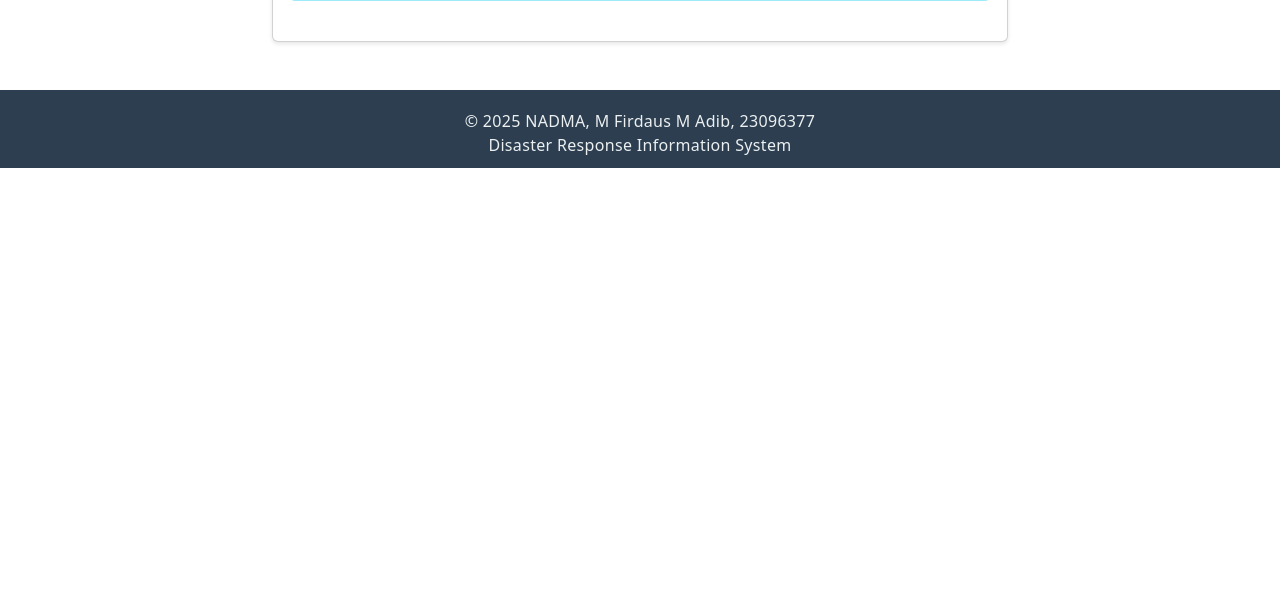
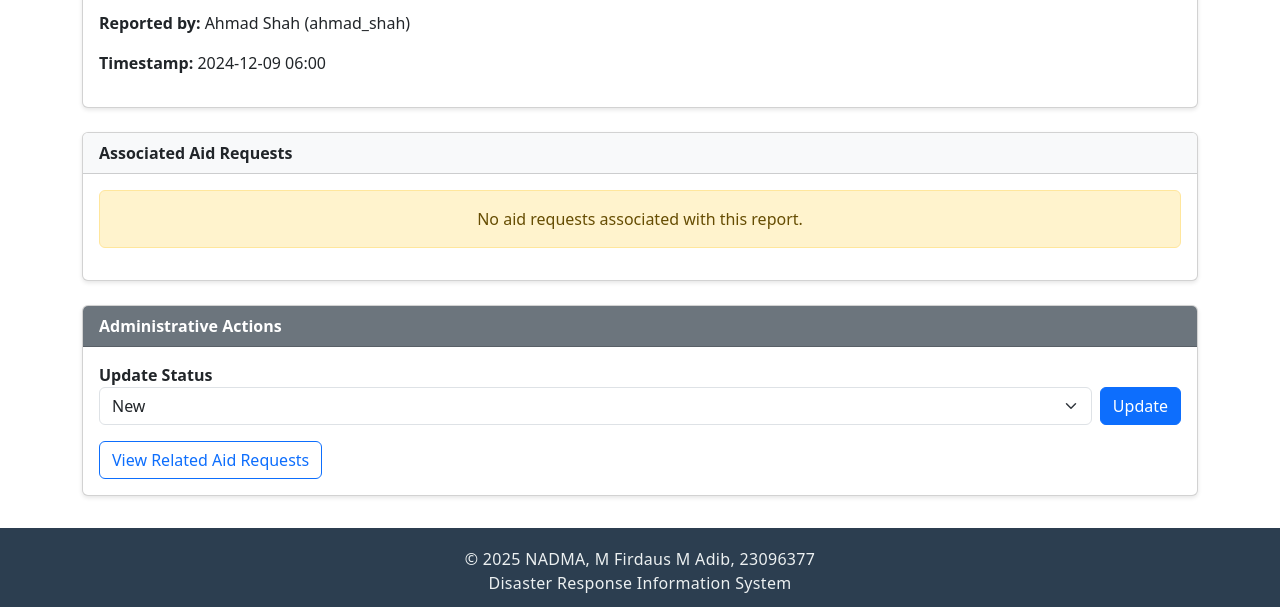
Before and after one commit to epireve/dris, a Django app: page /report/1/ in a window 1280 px wide. Shown: the part 627-1234 px from the top of the page. Before the commit the page ends 795 px from the top, so only its background shows below. Run offline with Django 5.2, Linux system fonts and the light colour scheme; a user stored in the database is signed in; data comes from the database, SQL or seed files in the repository; some libraries are stand-ins or nearby versions.

Commit message:
feat(report): enhance disaster report detail view with associated aid requests and administrative actions

```diff
--- a/core/templates/disaster/report_detail.html
+++ b/core/templates/disaster/report_detail.html
@@ -1,123 +1,158 @@
 {% extends "core/home.html" %}
+
+{% block title %}Disaster Report Detail{% endblock %}
 
 {% block content %}
 <div class="container mt-4">
-    <div class="row justify-content-center">
-        <div class="col-md-8">
+    <!-- Breadcrumbs -->
     <nav aria-label="breadcrumb">
         <ol class="breadcrumb">
             <li class="breadcrumb-item"><a href="{% url 'home' %}">Home</a></li>
-                    <li class="breadcrumb-item"><a href="{% url 'report_list' %}">Reports</a></li>
-                    <li class="breadcrumb-item active" aria-current="page">Report Details</li>
+            <li class="breadcrumb-item"><a href="{% url 'report_list' %}">Disaster Reports</a></li>
+            <li class="breadcrumb-item active" aria-current="page">Report #{{ report.pk }}</li>
         </ol>
     </nav>
 
-            <div class="card">
-                <div class="card-header {% if report.severity == 'CRITICAL' %}bg-danger text-white
-                                      {% elif report.severity == 'HIGH' %}bg-warning
-                                      {% elif report.severity == 'MEDIUM' %}bg-info text-white
-                                      {% else %}bg-success text-white{% endif %}">
-                    <h3 class="card-title mb-0">{{ report.get_disaster_type_display }}</h3>
+    <div class="mb-4 card">
+        {% comment %}
+        Severity color mapping:
+        CRITICAL: bg-danger
+        HIGH: bg-warning
+        MEDIUM: bg-primary
+        LOW: bg-success
+        {% endcomment %}
+        <div class="card-header
+            {% if report.severity == "CRITICAL" %}bg-danger text-white
+            {% elif report.severity == "HIGH" %}bg-warning text-dark
+            {% elif report.severity == "MEDIUM" %}bg-primary text-white
+            {% else %}bg-success text-white
+            {% endif %}
+        ">
+            <strong>{{ report.get_disaster_type_display }}</strong>
+            <span class="badge bg-info ms-2">{{ report.get_status_display }}</span>
+            <span class="badge
+                {% if report.severity == 'CRITICAL' %}bg-danger
+                {% elif report.severity == 'HIGH' %}bg-warning text-dark
+                {% elif report.severity == 'MEDIUM' %}bg-primary
+                {% else %}bg-success
+                {% endif %}
+                ms-2">{{ report.get_severity_display }}</span>
         </div>
         <div class="card-body">
-                    <div class="row mb-4">
-                        <div class="col-md-6">
-                            <h5>Status</h5>
-                            <p class="badge {% if report.status == 'NEW' %}bg-primary
-                                          {% elif report.status == 'VERIFIED' %}bg-success
-                                          {% elif report.status == 'IN_PROGRESS' %}bg-warning
-                                          {% else %}bg-secondary{% endif %}">
-                                {{ report.get_status_display }}
-                            </p>
-                        </div>
-                        <div class="col-md-6">
-                            <h5>Severity</h5>
-                            <p class="badge {% if report.severity == 'CRITICAL' %}bg-danger
-                                          {% elif report.severity == 'HIGH' %}bg-warning
-                                          {% elif report.severity == 'MEDIUM' %}bg-info
-                                          {% else %}bg-success{% endif %}">
-                                {{ report.get_severity_display }}
-                            </p>
+            <p><strong>Description:</strong> {{ report.description }}</p>
+            <p><strong>Location:</strong> {{ report.latitude }}, {{ report.longitude }}</p>
+            <div id="map" style="height: 350px; width: 100%; margin-bottom: 1rem;"></div>
+            <p><strong>Reported by:</strong> {{ report.reporter.get_full_name }} ({{ report.reporter.username }})</p>
+            <p><strong>Timestamp:</strong> {{ report.timestamp|date:"Y-m-d H:i" }}</p>
         </div>
     </div>
 
-                    <div class="mb-4">
-                        <h5>Description</h5>
-                        <p>{{ report.description }}</p>
+    {# Associated Aid Requests #}
+    <div class="mb-4 card">
+        <div class="card-header bg-light">
+            <strong>Associated Aid Requests</strong>
         </div>
-
-                    <div class="row mb-4">
-                        <div class="col-md-6">
-                            <h5>Location</h5>
-                            <p>Latitude: {{ report.latitude }}<br>
-                               Longitude: {{ report.longitude }}</p>
-                        </div>
-                        <div class="col-md-6">
-                            <h5>Reported By</h5>
-                            <p>{{ report.reporter.username }}<br>
-                               {{ report.timestamp|date:"F j, Y, P" }}</p>
-                        </div>
-                    </div>
-
-                    <!-- Associated Aid Requests Section -->
-                    <div class="mb-4">
-                        <div class="d-flex justify-content-between align-items-center">
-                            <h5>Associated Aid Requests</h5>
-                            {% if user.role == 'CITIZEN' %}
-                                <a href="{% url 'submit_aid_request' %}?disaster_report={{ report.id }}"
-                                   class="btn btn-primary btn-sm">
-                                    <i class="bi bi-plus-circle"></i> Submit Aid Request
+        <div class="card-body">
+            {% if associated_aid_requests %}
+                <div class="table-responsive">
+                    <table class="table align-middle table-bordered table-hover">
+                        <thead class="table-light">
+                            <tr>
+                                <th>Type</th>
+                                <th>Description</th>
+                                <th>Quantity</th>
+                                <th>Priority</th>
+                                <th>Status</th>
+                                <th>Assigned To</th>
+                                <th>Actions</th>
+                            </tr>
+                        </thead>
+                        <tbody>
+                            {% for aid in associated_aid_requests %}
+                                <tr>
+                                    <td>{{ aid.get_aid_type_display }}</td>
+                                    <td>{{ aid.description }}</td>
+                                    <td>{{ aid.quantity }}</td>
+                                    <td>{{ aid.get_priority_display }}</td>
+                                    <td>
+                                        <span class="badge bg-info">{{ aid.get_status_display }}</span>
+                                    </td>
+                                    <td>
+                                        {% if aid.assigned_to %}
+                                            {{ aid.assigned_to.get_full_name }}
+                                        {% else %}
+                                            <span class="text-muted">Unassigned</span>
+                                        {% endif %}
+                                    </td>
+                                    <td>
+                                        <a href="{% url 'aid_request_detail' aid.pk %}" class="btn btn-sm btn-outline-primary">
+                                            Details
                                         </a>
-                            {% endif %}
-                        </div>
-
-                        {% if report.aid_requests.exists %}
-                            <div class="list-group mt-3">
-                                {% for request in report.aid_requests.all %}
-                                    <a href="{% url 'aid_request_detail' request.pk %}"
-                                       class="list-group-item list-group-item-action">
-                                        <div class="d-flex w-100 justify-content-between">
-                                            <h6 class="mb-1">{{ request.get_aid_type_display }}</h6>
-                                            <small class="text-muted">{{ request.timestamp|date:"F j, Y" }}</small>
-                                        </div>
-                                        <p class="mb-1">{{ request.description|truncatewords:20 }}</p>
-                                        <small class="text-muted">
-                                            Status: {{ request.get_status_display }} |
-                                            Priority: {{ request.get_priority_display }}
-                                        </small>
-                                    </a>
+                                    </td>
+                                </tr>
                             {% endfor %}
+                        </tbody>
+                    </table>
                 </div>
             {% else %}
-                            <div class="alert alert-info mt-3">
-                                No aid requests associated with this disaster report yet.
-                                {% if user.role == 'CITIZEN' %}
-                                    <a href="{% url 'submit_aid_request' %}?disaster_report={{ report.id }}"
-                                       class="alert-link">Submit one now?</a>
-                                {% endif %}
-                            </div>
-                        {% endif %}
-                    </div>
-
-                    {% if user.role == 'AUTHORITY' %}
-                    <div class="mb-3">
-                        <h5>Administrative Actions</h5>
-                        <form method="post">
-                            {% csrf_token %}
-                            <select name="status" class="form-select mb-2">
-                                {% for status in report.STATUS_CHOICES %}
-                                <option value="{{ status.0 }}" {% if report.status == status.0 %}selected{% endif %}>
-                                    {{ status.1 }}
-                                </option>
-                                {% endfor %}
-                            </select>
-                            <button type="submit" class="btn btn-primary">Update Status</button>
-                        </form>
+                <div class="text-center alert alert-warning" role="alert">
+                    No aid requests associated with this report.
                 </div>
             {% endif %}
         </div>
     </div>
+
+    {# Administrative Actions #}
+    {% if user.is_authenticated %}
+        {% if user.is_superuser or user.is_staff or user.role == "AUTHORITY" %}
+        <div class="mb-4 card">
+            <div class="text-white card-header bg-secondary">
+                <strong>Administrative Actions</strong>
+            </div>
+            <div class="card-body">
+                <form method="post" action="" class="row g-2 align-items-end">
+                    {% csrf_token %}
+                    <div class="col">
+                        <label for="status" class="mb-0 form-label me-2"><strong>Update Status</strong></label>
+                        <select name="status" id="status" class="form-select w-100">
+                            {% for value, label in report.STATUS_CHOICES %}
+                                <option value="{{ value }}" {% if report.status == value %}selected{% endif %}>{{ label }}</option>
+                            {% endfor %}
+                        </select>
+                    </div>
+                    <div class="col-auto">
+                        <button type="submit" class="btn btn-primary">Update</button>
+                    </div>
+                </form>
+                <a href="{% url 'aid_request_list' %}?disaster_report={{ report.pk }}" class="mt-3 btn btn-outline-primary">
+                    View Related Aid Requests
+                </a>
+                <!-- Add more admin actions as needed -->
             </div>
         </div>
+        {% endif %}
+    {% endif %}
 </div>
 {% endblock %}
+
+{% block extra_js %}
+<!-- Leaflet.js for OpenStreetMap -->
+<link rel="stylesheet" href="https://unpkg.com/leaflet@1.9.4/dist/leaflet.css" />
+<script src="https://unpkg.com/leaflet@1.9.4/dist/leaflet.js"></script>
+<script>
+document.addEventListener("DOMContentLoaded", function() {
+    var lat = parseFloat("{{ report.latitude|floatformat:'6' }}");
+    var lng = parseFloat("{{ report.longitude|floatformat:'6' }}");
+    var map = L.map('map').setView([lat, lng], 14);
+
+    L.tileLayer('https://{s}.tile.openstreetmap.org/{z}/{x}/{y}.png', {
+        maxZoom: 19,
+        attribution: '&copy; <a href="https://www.openstreetmap.org/copyright">OpenStreetMap</a> contributors'
+    }).addTo(map);
+
+    L.marker([lat, lng]).addTo(map)
+        .bindPopup("{{ report.get_disaster_type_display|escapejs }}<br>{{ report.latitude }}, {{ report.longitude }}")
+        .openPopup();
+});
+</script>
+{% endblock %}
--- a/core/views.py
+++ b/core/views.py
@@ -4,6 +4,7 @@
 from django.contrib.auth.views import LoginView
 from django.views.generic import TemplateView, ListView, CreateView
 from django.utils.decorators import method_decorator
+from django.contrib.auth.decorators import login_required
 from django.shortcuts import render
 from django.urls import reverse_lazy
 from django.contrib import messages
@@ -94,9 +95,23 @@
 @login_required
 def disaster_report_detail(request, pk):
     report = get_object_or_404(DisasterReport, pk=pk)
-    if request.user.role == "CITIZEN" and report.reporter != request.user:
-        return redirect("home")
-    return render(request, "disaster/report_detail.html", {"report": report})
+    # Only show aid requests that are linked to this disaster report
+    associated_aid_requests = AidRequest.objects.filter(disaster_report=report)
+    if request.method == "POST" and (
+        request.user.is_superuser
+        or request.user.is_staff
+        or getattr(request.user, "role", None) == "AUTHORITY"
+    ):
+        new_status = request.POST.get("status")
+        if new_status in dict(DisasterReport.STATUS_CHOICES):
+            report.status = new_status
+            report.save()
+        return redirect("disaster_report_detail", pk=report.pk)
+    return render(
+        request,
+        "disaster/report_detail.html",
+        {"report": report, "associated_aid_requests": associated_aid_requests},
+    )
 
 
 @method_decorator(citizen_required, name="dispatch")
```
Lines whose indentation alone changed are shown as unchanged.
